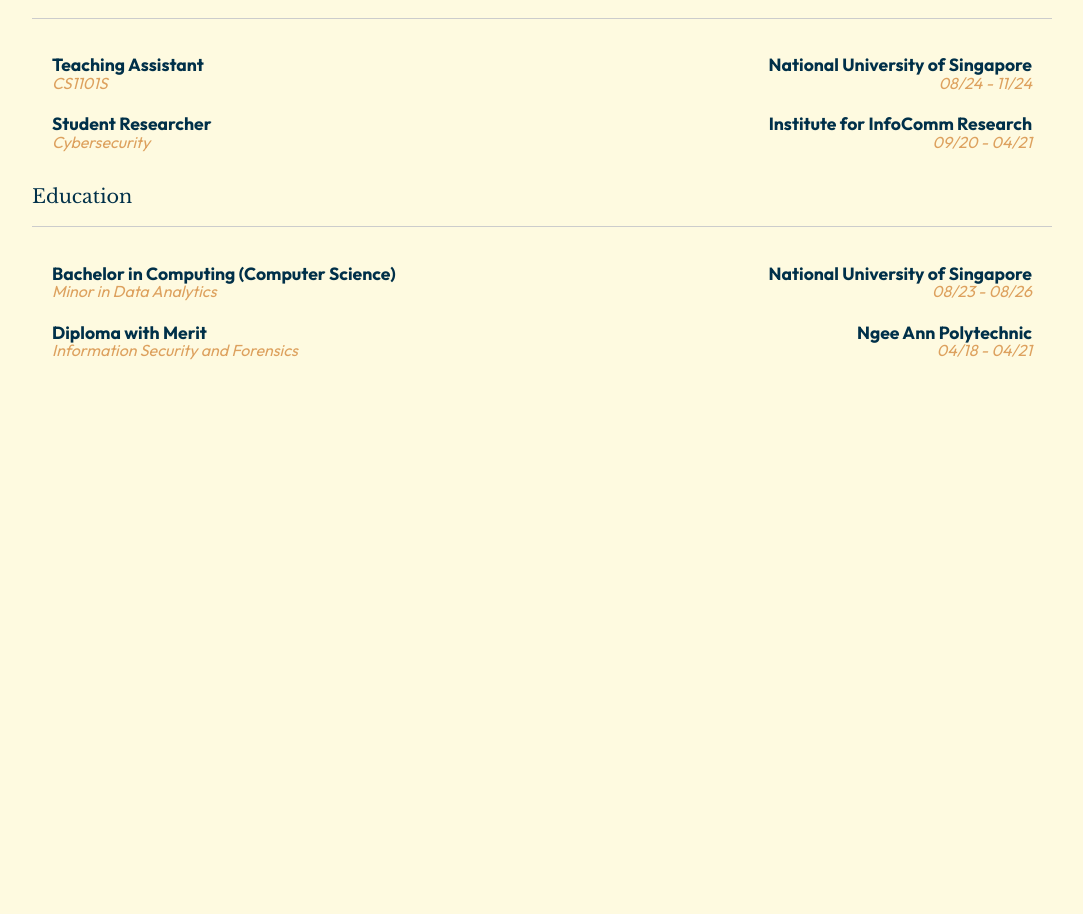
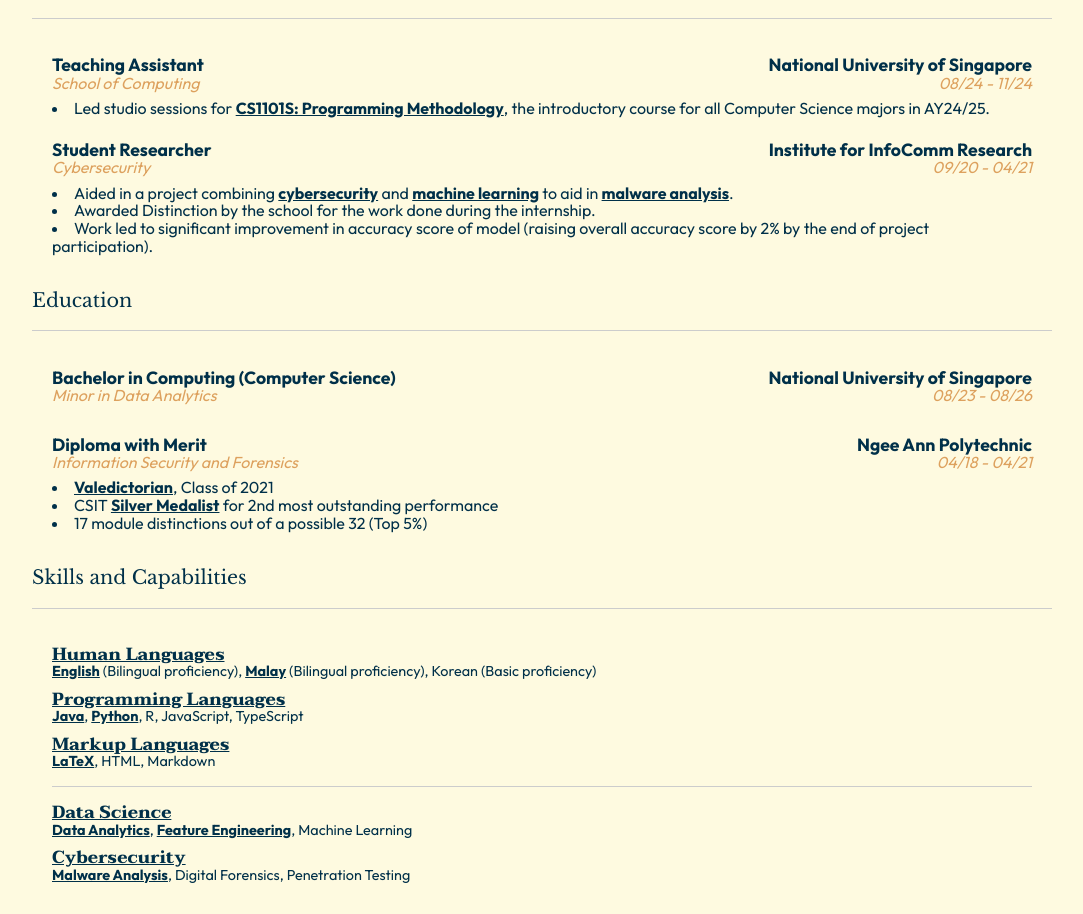
Before and after one commit to zaidansani/website, a website built with webpack: page cv.html in a window 1280 px wide. Shown: the part 135-1049 px from the top of the page, without its empty margins (98-1181 px from the left). Before the commit the page ends 820 px from the top, so only its background shows below. Built offline with nearby package versions, Linux system fonts and the light colour scheme.

Commit message:
update cv

```diff
--- a/css/style.css
+++ b/css/style.css
@@ -243,8 +243,12 @@
 .cv-subcomponent {
   padding: 2px 20px 20px 20px;
   margin: 0 auto;
+}
+
+.cv-subcomponent-header {
   display: flex;
   justify-content: space-between;
+  margin-bottom: 1vh;
 }
 
 .cv-subcomponent-left {
@@ -263,6 +267,29 @@
 .cv-subcomponent-header-bottom {
   font-style: italic;
   color: var(--primary)
+}
+
+.cv-subcomponent-description {
+  text-align: left;
+  list-style-position: inside;
+}
+
+.cv-subcomponent-group {
+  display: block;
+  justify-content: center;
+}
+
+.cv-subcomponent-group h1 {
+  font-size: 1.1em;
+  font-weight: bold;
+  font-family: "Taviraj", serif;
+  text-align: left;
+  text-decoration-line: underline;
+}
+
+.cv-subcomponent-group p {
+  font-size: 0.9em;
+  text-align: left;
 }
 /*
  * A better looking default horizontal rule
--- a/cv.html
+++ b/cv.html
@@ -4,7 +4,7 @@
 <head>
     <meta charset="utf-8">
     <meta name="viewport" content="width=device-width, initial-scale=1">
-  <title>Curriculum Vitae | Zaidan Sani</title>
+    <title>CV | Zaidan Sani</title>
     <link rel="stylesheet" href="css/style.css">
     <meta name="description" content="Zaidan Sani's Curriculum Vitae">
 
@@ -23,7 +23,9 @@
 
     <link rel="preconnect" href="https://fonts.googleapis.com">
     <link rel="preconnect" href="https://fonts.gstatic.com" crossorigin>
-  <link href="https://fonts.googleapis.com/css2?family=Libre+Baskerville:ital,wght@0,400;0,700;1,400&family=Outfit:wght@100..900&family=Taviraj:ital,wght@0,100;0,200;0,300;0,400;0,500;0,600;0,700;0,800;0,900;1,100;1,200;1,300;1,400;1,500;1,600;1,700;1,800;1,900&display=swap" rel="stylesheet"></head>
+    <link href="https://fonts.googleapis.com/css2?family=Libre+Baskerville:ital,wght@0,400;0,700;1,400&family=Outfit:wght@100..900&family=Taviraj:ital,wght@0,100;0,200;0,300;0,400;0,500;0,600;0,700;0,800;0,900;1,100;1,200;1,300;1,400;1,500;1,600;1,700;1,800;1,900&display=swap"
+          rel="stylesheet">
+</head>
 
 <body>
 
@@ -47,12 +49,13 @@
         </div>
 
         <div class="cv-subcomponent">
+          <div class="cv-subcomponent-header">
             <div class="cv-subcomponent-left">
                 <div class="cv-subcomponent-header-top">
                     Teaching Assistant
                 </div>
                 <div class="cv-subcomponent-header-bottom">
-          CS1101S
+                  School of Computing
                 </div>
             </div>
             <div class="cv-subcomponent-right">
@@ -64,8 +67,18 @@
                 </div>
             </div>
         </div>
+          <div class="cv-subcomponent-description">
+            <ul>
+              <li>
+                Led studio sessions for <span class="highlight">CS1101S: Programming Methodology</span>,
+                the introductory course for all Computer Science majors in AY24/25.
+              </li>
+            </ul>
+          </div>
+      </div>
 
         <div class="cv-subcomponent">
+          <div class="cv-subcomponent-header">
             <div class="cv-subcomponent-left">
               <div class="cv-subcomponent-header-top">
                 Student Researcher
@@ -83,6 +96,22 @@
               </div>
             </div>
           </div>
+          <div class="cv-subcomponent-description">
+            <ul>
+              <li>
+                Aided in a project combining <span class="highlight">cybersecurity</span> and
+                <span class="highlight">machine learning</span> to aid in <span class="highlight">malware analysis</span>.
+              </li>
+              <li>
+                Awarded Distinction by the school for the work done during the internship.
+              </li>
+              <li>
+                Work led to significant improvement in accuracy score of model (raising overall accuracy score by 2%
+                by the end of project participation).
+              </Li>
+            </ul>
+          </div>
+        </div>
     </div>
 
     <div class="cv-component">
@@ -92,6 +121,7 @@
         </div>
 
         <div class="cv-subcomponent">
+            <div class="cv-subcomponent-header">
                 <div class="cv-subcomponent-left">
                     <div class="cv-subcomponent-header-top">
                         Bachelor in Computing (Computer Science)
@@ -109,8 +139,10 @@
                     </div>
                 </div>
             </div>
+        </div>
 
         <div class="cv-subcomponent">
+            <div class="cv-subcomponent-header">
                 <div class="cv-subcomponent-left">
                     <div class="cv-subcomponent-header-top">
                         Diploma with Merit
@@ -128,8 +160,64 @@
                     </div>
                 </div>
             </div>
+            <div class="cv-subcomponent-description">
+                <ul>
+                    <li><span class="highlight">Valedictorian</span>, Class of 2021</li>
+                    <li>CSIT <span class="highlight">Silver Medalist</span> for 2nd most outstanding performance</li>
+                    <li>17 module distinctions out of a possible 32 (Top 5%)</li>
+                </ul>
+            </div>
+        </div>
     </div>
 
+  <div class="cv-component">
+    <div class="cv-component-header">
+      Skills and Capabilities
+      <hr>
+    </div>
+    <div class="cv-subcomponent">
+      <div class="cv-subcomponent-group">
+        <h1>Human Languages</h1>
+        <p>
+          <span class="highlight">English</span> (Bilingual proficiency),
+          <span class="highlight">Malay</span> (Bilingual proficiency),
+          Korean (Basic proficiency)
+        </p>
+      </div>
+      <div class="cv-subcomponent-group">
+        <h1>Programming Languages</h1>
+        <p>
+          <span class="highlight">Java</span>,
+          <span class="highlight">Python</span>,
+          R, JavaScript, TypeScript
+        </p>
+      </div>
+      <div class="cv-subcomponent-group">
+        <h1>Markup Languages</h1>
+        <p>
+          <span class="highlight">LaTeX</span>,
+          HTML, Markdown
+        </p>
+      </div>
+      <hr>
+      <div class="cv-subcomponent-group">
+        <h1>Data Science</h1>
+        <p>
+          <span class="highlight">Data Analytics</span>,
+          <span class="highlight">Feature Engineering</span>,
+          Machine Learning
+        </p>
+      </div>
+      <div class="cv-subcomponent-group">
+        <h1>Cybersecurity</h1>
+        <p>
+          <span class="highlight">Malware Analysis</span>,
+          Digital Forensics, Penetration Testing
+        </p>
+      </div>
+
+    </div>
+  </div>
 </div>
 </body>
 
```
Lines whose indentation alone changed are shown as unchanged.
